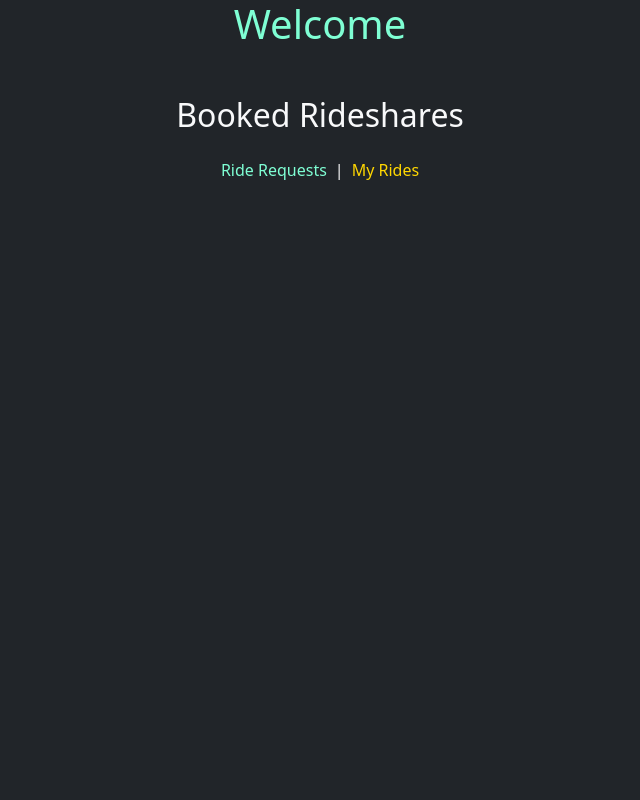
After one commit to ctmckeel93/rideshares-app, a Flask app: template flask_app/templates/scheduled_rides.html in a window 1280 px wide. The commit adds this page. Shown: the whole page, without its empty margins (320-960 px from the left). Run offline with Flask 3, Linux system fonts and the light colour scheme; the template is opened without the code that fills it, so the values that code supplies are empty; some libraries are stand-ins or nearby versions.

Commit message:
separated seeking drivers from driver dashboard

```diff
--- a/flask_app/controllers/ride_controller.py
+++ b/flask_app/controllers/ride_controller.py
@@ -47,3 +47,9 @@ def update_driver(ride_id,drivers_id=None):
 def destroy_ride(ride_id):
     ride.Ride.destroy(ride_id)
     return redirect("/dashboard")
+
+@app.route("/rides/schedule")
+def get_ride_schedule():
+    scheduled_rides = ride.Ride.get_all_with_driver();
+    logged_in = user.User.get_by_id(session.get("logged_in"))
+    return render_template("scheduled_rides.html",rides_with_driver = scheduled_rides, logged_in = logged_in)
--- a/flask_app/static/css/styles.css
+++ b/flask_app/static/css/styles.css
@@ -8,6 +8,10 @@
     margin: 0;
     padding: 0;
     box-sizing: border-box;
+}
+
+p {
+    word-wrap: break-word;
 }
 
 body {
@@ -53,7 +57,11 @@ input, textarea {
 }
 
 .alt-text-color {
-    color: aquamarine !important;
+    color: aquamarine;
+}
+
+a.active {
+    color: gold;
 }
 
 nav {
--- a/flask_app/templates/dashboard.html
+++ b/flask_app/templates/dashboard.html
@@ -6,6 +6,11 @@
             class="w-100 p-4 d-flex flex-column gap-3 align-items-center justify-content-center border-right border-light"
         >
             <h2 class="text-light">Seeking Driver</h2>
+            <div>
+                <a class="alt-text-color text-decoration-none active" href="/dashboard">Ride Requests</a>
+                <span class="text-light">|</span>
+                <a class="text-decoration-none alt-text-color"href="/rides/schedule">My Rides</a>
+            </div>
             <div class="d-flex gap-3 w-100 flex-wrap justify-content-center align-items-center">
                 {% for ride in rides_without_driver %}
                     {% if ride.rider.id != logged_in.id %}
--- a/flask_app/templates/rides/details.html
+++ b/flask_app/templates/rides/details.html
@@ -1,12 +1,12 @@
 {% extends "partials/base.html" %} {% block body %}
-<div class="container p-3">
+<div class="container p-3 w-100">
     <div class="w-100 border border-dark p-3 text-light">
         <h1 class="alt-text-color mb-5">Ready for your trip to the post office?</h1>
         <p>Who's driving?: <span class="alt-text-color">{{ride.driver.first_name}}</span></p>
         <p>Who is coming along? <span class="alt-text-color">{{ride.rider.first_name}}</span></p>
         <p>Date: {{ride.pickup_date.strftime("%B %d")}}</p>
         <p>Pickup location: <span class="alt-text-color">{{ride.pickup_location}}</span></p>
-        <p>Details: <span class="alt-text-color">{{ride.details}}</span></p>
+        <p class="d-flex gap-2 flex-wrap">Details: <span class="alt-text-color text-wrap w-100">{{ride.details}}</span></p>
         <div>
             <a class="alt-text-color text-decoration-none" href="/rides/edit/{{ride.id}}">Edit</a>
             <a class="alt-text-color text-decoration-none" href="/rides/delete/{{ride.id}}">Delete</a>
@@ -34,4 +34,5 @@
 
     </div>
 </div>
+
 {% endblock %}
--- /dev/null
+++ b/flask_app/templates/scheduled_rides.html
@@ -0,0 +1,34 @@
+{% extends "partials/base.html" %} {% block body %}
+<div class="container d-flex flex-column align-items-center">
+    <h1 class="alt-text-color text-center">Welcome {{logged_in.first_name}}</h1>
+    <div class="d-flex justify-content-around border-right border-light mt-3">
+
+            <div class="w-100 p-4 d-flex flex-column align-items-center gap-3">
+                <h2 class="text-light">Booked Rideshares</h2>
+                <div class="d-flex gap-2">
+                    <a class="alt-text-color text-decoration-none" href="/dashboard">Ride Requests</a>
+                    <span class="text-light">|</span>
+                    <a class="text-decoration-none alt-text-color active"href="/rides/schedule">My Rides</a>
+                </div>
+                {% for ride in rides_with_driver %}
+
+                {% if ride.driver.id == logged_in.id %}
+
+                <div class="card bg-dark rounded ride-card " style="width: 18rem;">
+                    <div class="card-body d-flex flex-column w-100">
+                        <h5 class="card-title mt-2">{{ride.destination}}</h5>
+                        <p>You are picking up {{ride.rider.first_name}} from {{ride.pickup_location}} on {{ride.pickup_date.strftime('%B %d')}} and taking them to {{ride.destination}}</p>
+                    </div>
+                    <div class="d-flex align-self-end p-2">
+                        <a class="text-decoration-none alt-text-color" href="/rides/{{ride.id}}">Details</a>
+                    </div>
+                </div>
+
+                {% endif %}
+
+                {% endfor %}
+            </div>
+        </div>
+    </div>
+    {% endblock %}
+</div>
```
